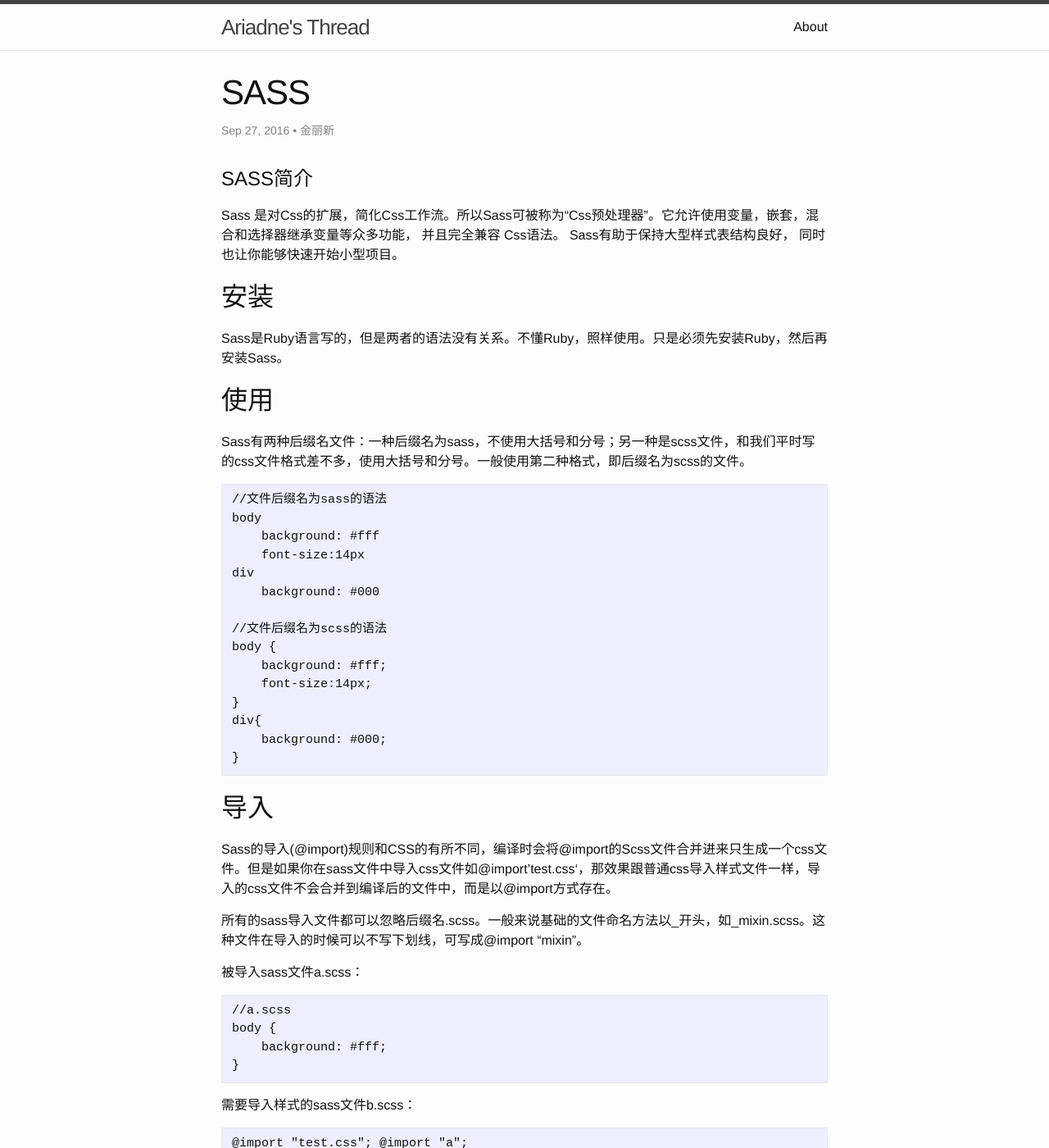
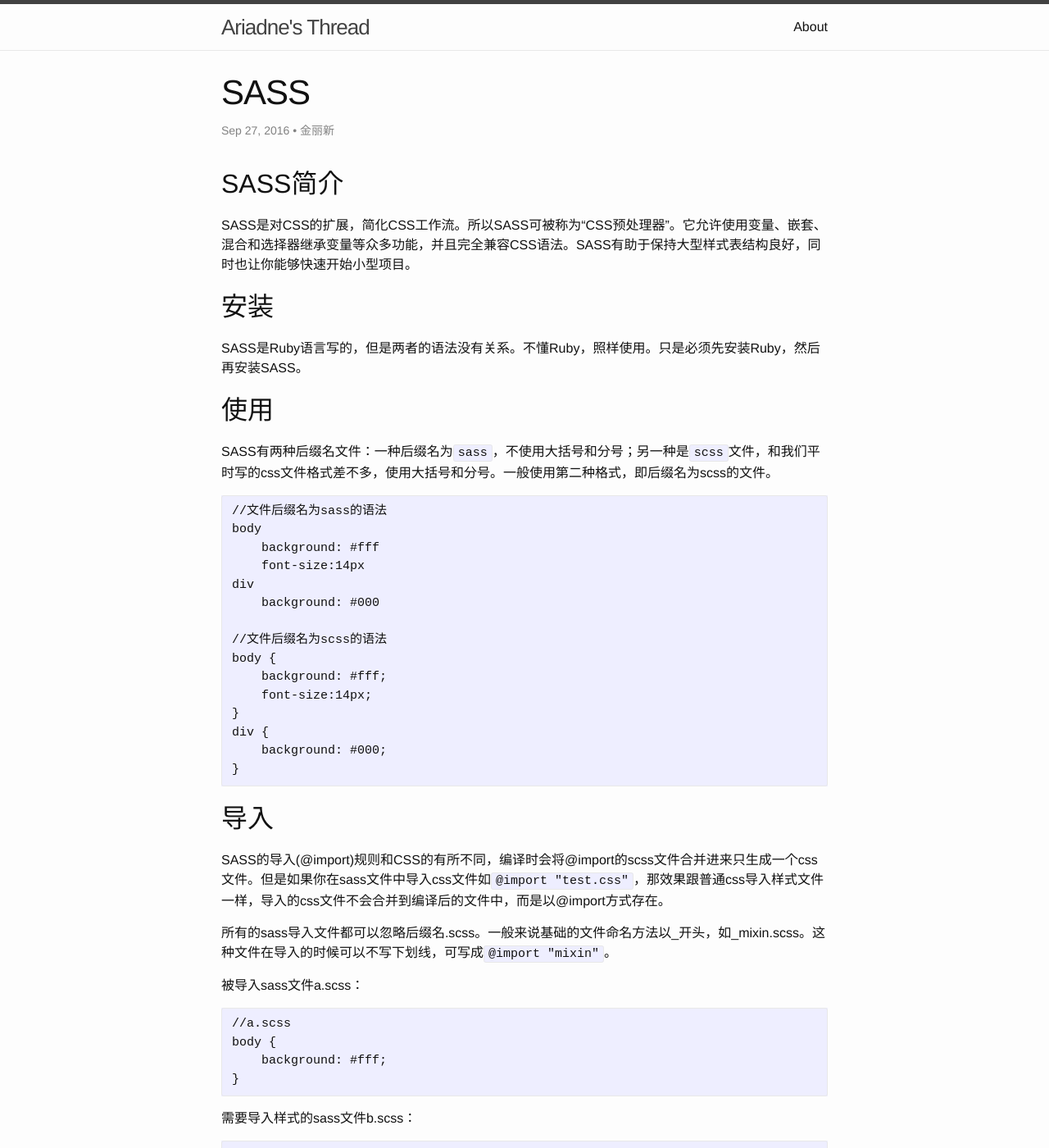
Before and after one commit to AriadneThread/ariadnesthread.github.io, a Jekyll site: the page built from _posts/2016-09-27-sass.md, in a window 1280 px wide and 1400 px high. Shown: the whole window at 82% size. Built offline with Jekyll 4.4.1, drawn with Linux system fonts in a browser that asks for light colours; some of the changed text lies outside the part shown.

Commit message:
文章格式整理

````diff
--- a/_posts/2016-09-27-sass.md
+++ b/_posts/2016-09-27-sass.md
@@ -3,20 +3,19 @@
 title:  "SASS"
 date:   2016-09-27 14:55:00
 author: 金丽新
-
 categories: SASS
 ---
+## SASS简介
 
-# SASS简介
-Sass 是对Css的扩展，简化Css工作流。所以Sass可被称为“Css预处理器”。它允许使用变量，嵌套，混合和选择器继承变量等众多功能， 并且完全兼容 Css语法。 Sass有助于保持大型样式表结构良好， 同时也让你能够快速开始小型项目。
+SASS是对CSS的扩展，简化CSS工作流。所以SASS可被称为“CSS预处理器”。它允许使用变量、嵌套、混合和选择器继承变量等众多功能，并且完全兼容CSS语法。SASS有助于保持大型样式表结构良好，同时也让你能够快速开始小型项目。
 
 ## 安装
 
-Sass是Ruby语言写的，但是两者的语法没有关系。不懂Ruby，照样使用。只是必须先安装Ruby，然后再安装Sass。
+SASS是Ruby语言写的，但是两者的语法没有关系。不懂Ruby，照样使用。只是必须先安装Ruby，然后再安装SASS。
 
 ## 使用
 
-Sass有两种后缀名文件：一种后缀名为sass，不使用大括号和分号；另一种是scss文件，和我们平时写的css文件格式差不多，使用大括号和分号。一般使用第二种格式，即后缀名为scss的文件。
+SASS有两种后缀名文件：一种后缀名为`sass`，不使用大括号和分号；另一种是`scss`文件，和我们平时写的css文件格式差不多，使用大括号和分号。一般使用第二种格式，即后缀名为scss的文件。
 
 ```
 //文件后缀名为sass的语法
@@ -31,16 +30,16 @@
     background: #fff;
     font-size:14px;
 }
-div{
+div {
     background: #000;
 }
 ```
 
 ## 导入
 
-Sass的导入(@import)规则和CSS的有所不同，编译时会将@import的Scss文件合并进来只生成一个css文件。但是如果你在sass文件中导入css文件如@import’test.css‘，那效果跟普通css导入样式文件一样，导入的css文件不会合并到编译后的文件中，而是以@import方式存在。
+SASS的导入(@import)规则和CSS的有所不同，编译时会将@import的scss文件合并进来只生成一个css文件。但是如果你在sass文件中导入css文件如`@import "test.css"`，那效果跟普通css导入样式文件一样，导入的css文件不会合并到编译后的文件中，而是以@import方式存在。
 
-所有的sass导入文件都可以忽略后缀名.scss。一般来说基础的文件命名方法以_开头，如_mixin.scss。这种文件在导入的时候可以不写下划线，可写成@import "mixin"。
+所有的sass导入文件都可以忽略后缀名.scss。一般来说基础的文件命名方法以_开头，如_mixin.scss。这种文件在导入的时候可以不写下划线，可写成`@import "mixin"`。
 
 被导入sass文件a.scss：
 
@@ -56,7 +55,7 @@
 ```
 @import "test.css"; @import "a";
 
-p{
+p {
     background:#000;
 }
 ```
@@ -69,7 +68,7 @@
 body {
     background: #fff;
 }
-p{
+p {
     background: #000;
 }
 ```
@@ -108,43 +107,43 @@
 
 ### 变量
 
- Sass的变量必须是$开头，后面紧跟变量名，而变量值和变量名之间就需要使用冒号(:)分隔开（就像css属性设置一样），如果值后面加上!default则表示默认值。与CSS属性不同的是，变量可以在css规则块定义之外存在。当变量定义在css规则块内，那么该变量只能在此规则块内使用。如果它们出现在任何形式的{...}块中（如@media），情况一样。
+SASS的变量必须是$开头，后面紧跟变量名，而变量值和变量名之间就需要使用冒号(:)分隔开（就像css属性设置一样），如果值后面加上!default则表示默认值。与CSS属性不同的是，变量可以在css规则块定义之外存在。当变量定义在css规则块内，那么该变量只能在此规则块内使用。如果它们出现在任何形式的{...}块中（如@media），情况一样。
 
 ```
- //sass style
+//sass style
 $white: #fff;
 div {
     color : $white;
 }
 ```
 
-##### 默认变量
+#### 默认变量
 
 一般是用来设置默认值，然后根据需求来覆盖的，覆盖的方式也很简单，只需要在默认变量之前重新声明下变量即可。
 
 ```
 //sass style
-$LineHeight:        2;
-$LineHeight:        1.5 !default;
-body{
+$LineHeight: 2;
+$LineHeight: 1.5 !default;
+body {
     line-height: $LineHeight;
 }
 
 //css style
-body{
+body {
     line-height:2;
 }
 ```
 
-##### 特殊变量
+#### 特殊变量
 
 我们定义的变量都为属性值，可直接使用，但是如果变量作为属性或在某些特殊情况下等则必须要以#{$variables}形式使用。
 
 ```
 //sass style
-$borderDirection:       top !default;
-$FontSize:          14px !default;
-$LineHeight:        1.5 !default;
+$borderDirection: top !default;
+$FontSize: 14px !default;
+$LineHeight: 1.5 !default;
 
 //应用于class和属性
 .border-#{$borderDirection}{
@@ -152,12 +151,12 @@
 }
 
 //应用于复杂的属性值
-body{
+body {
     font:#{$FontSize}/#{$LineHeight};
 }
 
 //css style
-.border-top{
+.border-top {
     border-top:1px solid #ccc;
 }
 body {
@@ -165,7 +164,7 @@
 }
 ```
 
-##### 多值变量
+#### 多值变量
 
 多值变量分为list类型和map类型，简单来说list类型有点像js中的数组，而map类型有点像js中的对象。
 
@@ -173,9 +172,9 @@
 
 map数据以key和value成对出现，其中value又可以是list。格式为：$map: (key1: value1, key2: value2, key3: value3);。可通过map-get($map,$key)取值。
 
-##### 运算
+#### 运算
 
-sass具有运算的特性，可以对数值型的Value(如：数字、颜色、变量等)进行加减乘除四则运算。语法必须注意运算符前后请留一个空格，不然会出错。通常在使用变量的同时使用算法。
+SASS具有运算的特性，可以对数值型的Value(如：数字、颜色、变量等)进行加减乘除四则运算。语法必须注意运算符前后请留一个空格，不然会出错。通常在使用变量的同时使用算法。
 
 ```
 //sass style
@@ -193,65 +192,65 @@
 
 ### 嵌套
 
-sass的嵌套包括两种：一种是选择器的嵌套；另一种是属性的嵌套。一般说起或用到的都是选择器的嵌套。
+SASS的嵌套包括两种：一种是选择器的嵌套；另一种是属性的嵌套。一般说起或用到的都是选择器的嵌套。
 
-##### 选择器嵌套
+#### 选择器嵌套
 
 ```
 //sass style
 div {
-　　 hi {
-　　　　color:red;
-　　  　}
-　 　}
+    hi {
+        color: red;
+　　 }
+}
 
 //css style
 div, h1 {
-    color : red;
+    color: red;
 }
 ```
 
-##### 属性嵌套
+#### 属性嵌套
 
 ```
 //sass style
 p {
-　border: {
-　　　　  color: red;
-　　　　  }
-　}
+    border: {
+        color: red;
+    }
+}
 
 //css style
 p {
     color: red;
-    border-color:  red;
-  }
+    border-color: red;
+}
 ```
 
 ### 混合(mixin)
 
-Sass中使用@mixin声明混合，可以传递参数，参数名以$符号开始，多个参数以逗号分开，也可以给参数设置默认值。声明的@mixin通过@include来调用。
+SASS中使用@mixin声明混合，可以传递参数，参数名以$符号开始，多个参数以逗号分开，也可以给参数设置默认值。声明的@mixin通过@include来调用。
 
-##### 无参数mixin
+#### 无参数mixin
 
 ```
 //sass style
- @mixin center-block {
+@mixin center-block {
     margin-left:auto;
     margin-right:auto;
 }
-.demo{
+.demo {
     @include center-block;
 }
 
 //css style
- .demo{
+.demo {
     margin-left:auto;
     margin-right:auto;
 }
 ```
 
-##### 有参数mixin
+#### 有参数mixin
 
 ```
 //sass style
@@ -261,46 +260,46 @@
 }
 
 //css style
-.opacity{
+.opacity {
     @include opacity; //参数使用默认值
 }
-.opacity-80{
+.opacity-80 {
     @include opacity(80); //传递参数
 }
 ```
 
 ### 继承
 
-Sass中，选择器继承可以让选择器继承另一个选择器的所有样式，并联合声明。使用选择器的继承，要使用关键词@extend，后面紧跟需要继承的选择器。
+SASS中，选择器继承可以让选择器继承另一个选择器的所有样式，并联合声明。使用选择器的继承，要使用关键词@extend，后面紧跟需要继承的选择器。
 
 ```
 //sass style
-h1{
+h1 {
     border: 4px solid #ff9aa9;
 }
-.speaker{
+.speaker {
     @extend h1;
     border-width: 2px;
 }
 
 //css style
-h1,.speaker{
+h1,.speaker {
     border: 4px solid #ff9aa9;
 }
-.speaker{
+.speaker {
     border-width: 2px;
 }
 ```
 
 ## 其他用法
 
-##### 条件语句
+### 条件语句
 
 @if可以用来判断：
 
 ```
 p {
-　  @if 1 + 1 == 2 { border: 1px solid; }
+    @if 1 + 1 == 2 { border: 1px solid; }
     @if 5 < 3 { border: 2px dotted; }
 }
 ```
@@ -315,14 +314,14 @@
 }
 ```
 
-##### 循环语句
+### 循环语句
 
-Sass支持for循环：
+SASS支持for循环：
 
 ```
 @for $i from 1 to 10 {
-.border-#{$i} {
-　　 border: #{$i}px solid blue;
+    .border-#{$i} {
+        border: #{$i}px solid blue;
 　   }
 }
 ```
@@ -347,15 +346,15 @@
 }
 ```
 
-##### 自定义函数
+### 自定义函数
 
-Sass允许用户编写自己的函数。
+SASS允许用户编写自己的函数。
 
 ```
 @function double($n) {
-　　@return $n * 2;
+    @return $n * 2;
 }
 #sidebar {
-　　width: double(5px);
+    width: double(5px);
 }
 ```
````
Also changed, not shown: other parts of _posts/2016-09-27-sass.md (+7 -7 lines).
